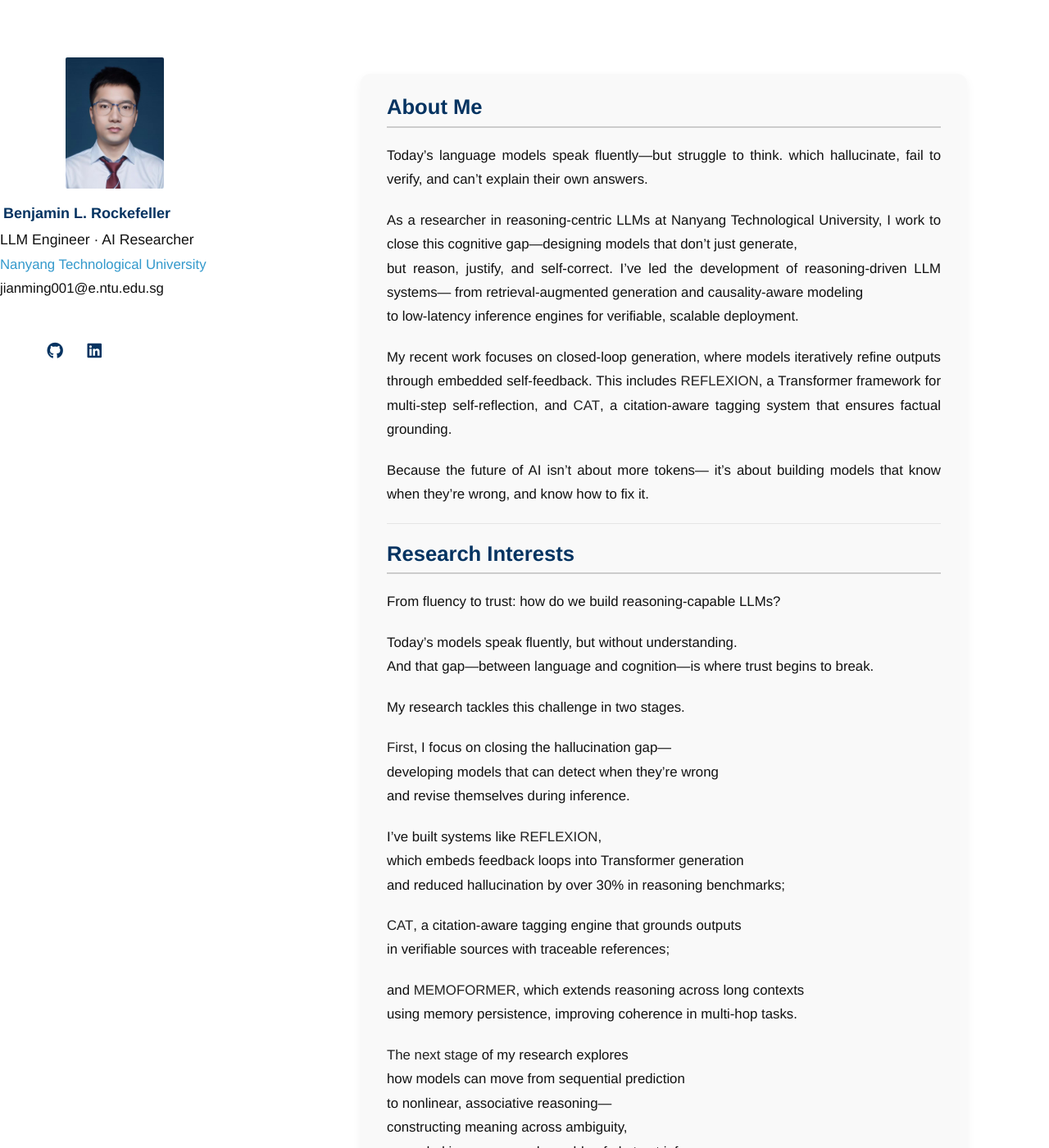
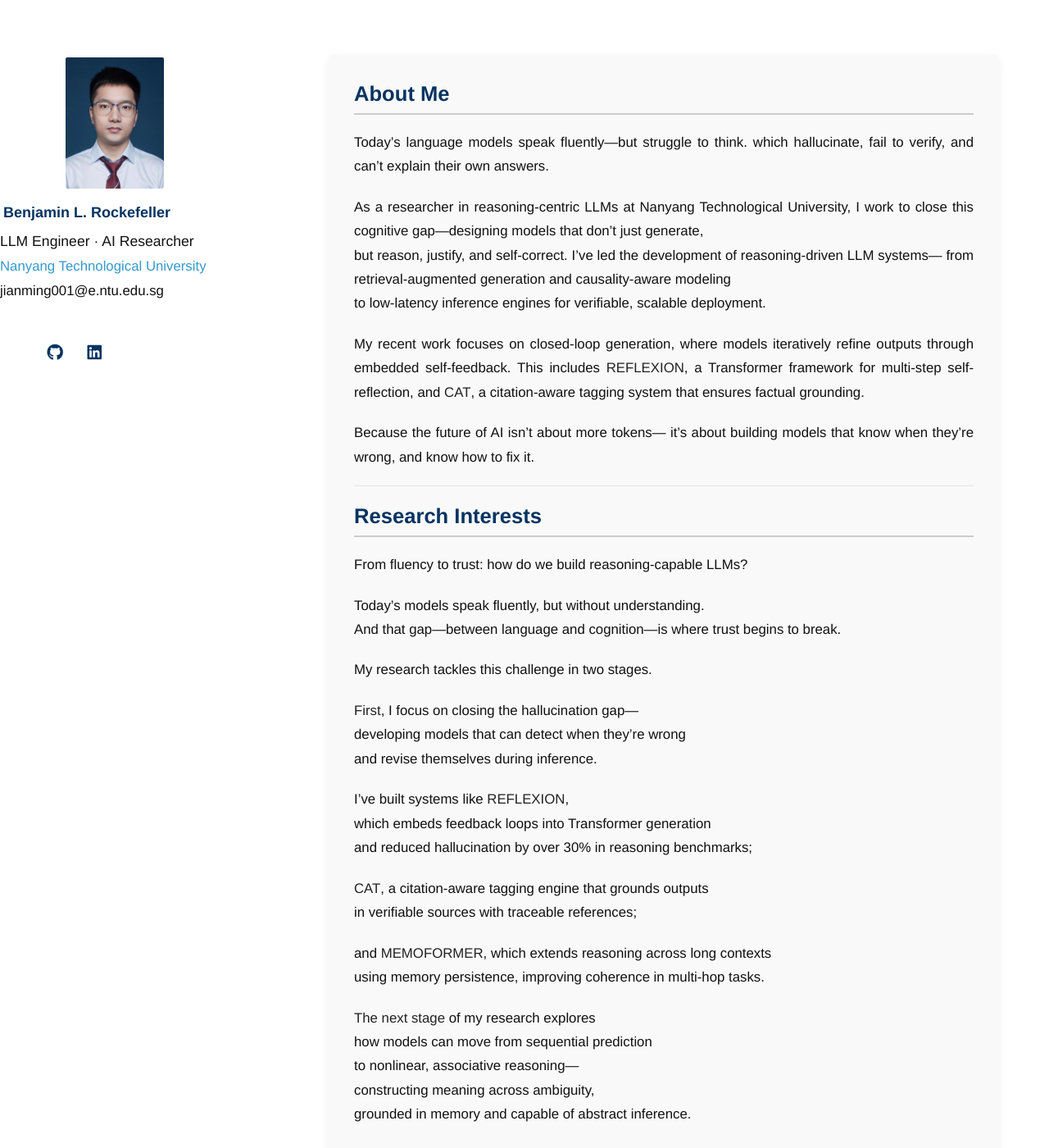
Before and after one commit to BenjaminRockefeller/benjaminrockefeller.github.io, a Jekyll site: the page built from index.md, in a window 1280 px wide and 1400 px high. Shown: the whole window at 82% size. Built offline with Jekyll 4.4.1, drawn with Linux system fonts in a browser that asks for light colours; a style sheet for code colours, icons or effects is not loaded; our own code applies the rules of GitHub Pages for plain Markdown files.

Commit message:
Update minimal-light.scss

```diff
--- a/_sass/minimal-light.scss
+++ b/_sass/minimal-light.scss
@@ -1698,69 +1698,3 @@ section {
   margin-bottom: 12px;
   display: block;
 }
-/* === 整体结构布局 === */
-.wrapper {
-  display: flex;
-  align-items: flex-start;
-  max-width: 1080px;
-  margin: 0 auto;
-  padding: 2rem 1rem;
-  gap: 3rem; /* 左右间隔，控制 header 与正文之间的距离 */
-}
-
-/* === 左侧头像 + 简介 === */
-header {
-  width: 230px;
-  text-align: left;
-  flex-shrink: 0;  /* 保持固定宽度 */
-}
-
-/* === 正文区域 === */
-section {
-  flex: 1;
-  padding: 1.5rem 2rem;
-  background: #f9f9f9;
-  border-radius: 12px;
-  box-shadow: 0 4px 12px rgba(0,0,0,0.05);
-  font-size: 1.05rem;
-  line-height: 1.8;
-  color: #111;
-  font-family: "Microsoft YaHei", "Segoe UI", sans-serif;
-}
-.image.avatar img {
-  width: 120px;
-  height: auto;
-  object-fit: cover;
-  border-radius: 8px;
-  display: block;
-  margin-bottom: 12px;
-}
-
-header h1 {
-  font-size: 18px;
-  font-weight: 600;
-  margin: 0.5rem 0;
-  white-space: nowrap;
-}
-
-header p {
-  font-size: 13px;
-  line-height: 1.5;
-  margin: 0.2rem 0;
-  white-space: nowrap;
-}
-header {
-  margin-left: 60px;     // 控制向右偏移
-  max-width: 300px;      // 限定宽度，避免重叠
-}
-
-.image.avatar {
-  margin-bottom: 10px;
-}
-
-header h1,
-header .title-line {
-  margin: 4px 0;
-  font-size: 16px;        // 保持一致字号
-  line-height: 1.4;
-}
```
